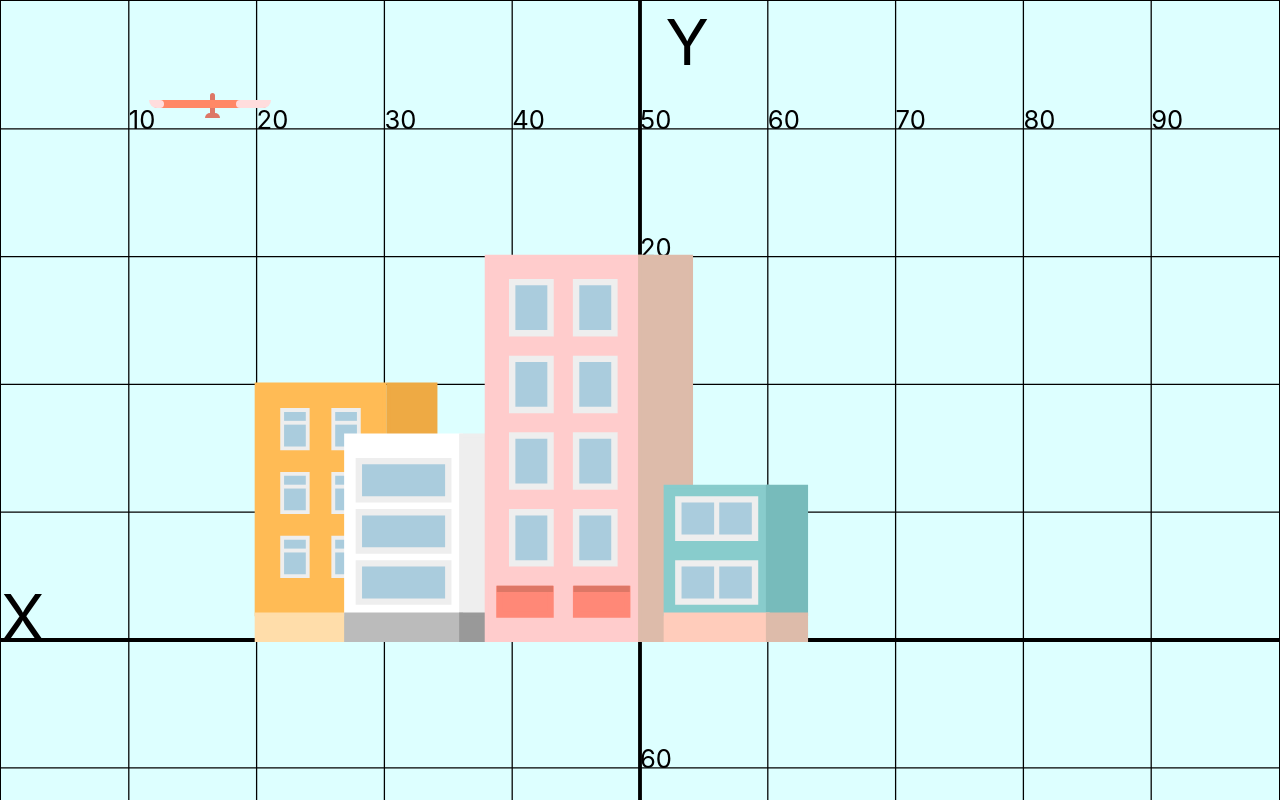
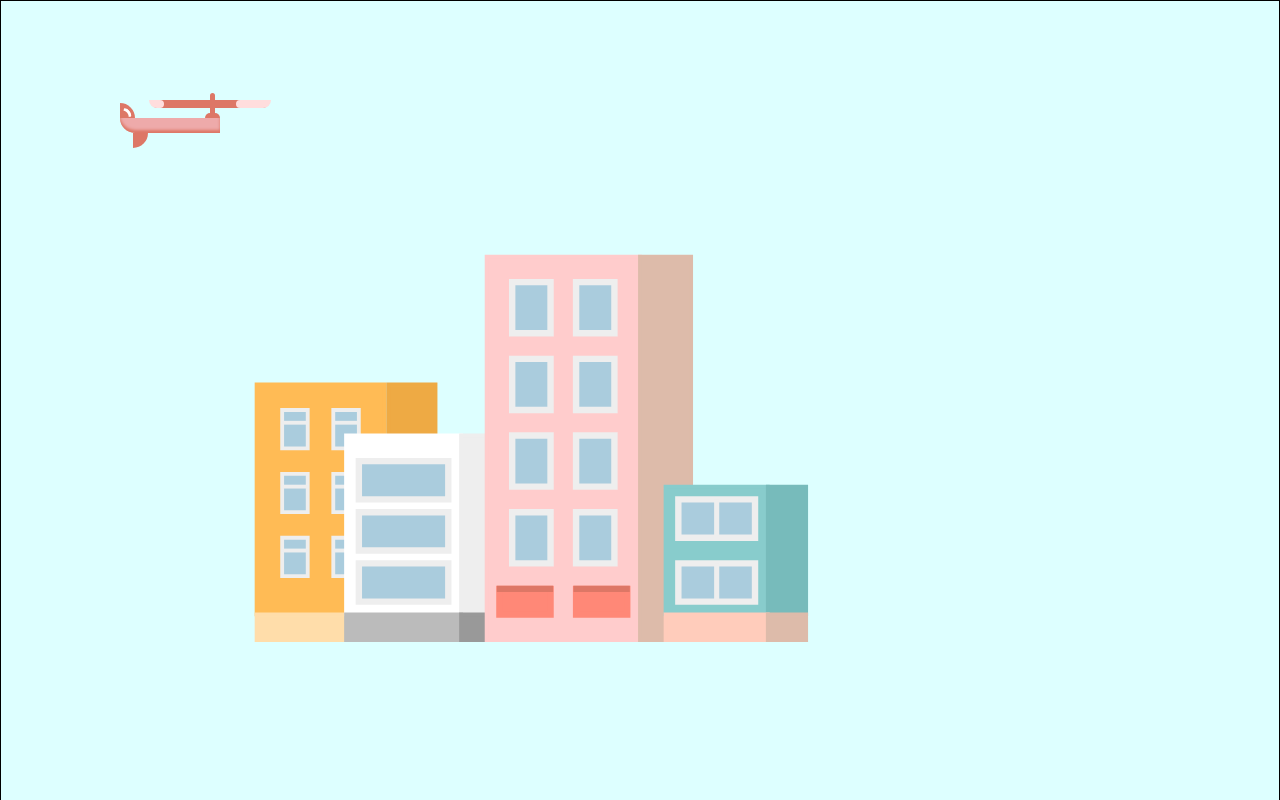
Before and after one commit to deryatanriverdi88/helicopter-illustration, a React (Create React App) app: page / in a window 1280 px wide. Shown: the top 800 px of the page. Built offline with nearby package versions, Linux system fonts and the light colour scheme.

Commit message:
autorotation is done

```diff
--- a/src/App.css
+++ b/src/App.css
@@ -44,6 +44,10 @@
   box-sizing: border-box;
 }
 
+li{
+  list-style: none;
+}
+
 body{
   background: #dff;
 }
@@ -60,7 +64,7 @@ svg{
 .propeller{
   position: relative;
   left: 150px;
-  background: #f86;
+  background: #d76;
   width: 120px;
   height: 8px;
   border-bottom-right-radius: 20px;
@@ -86,7 +90,6 @@ svg{
   border-radius: 10px 0 20px 10px;
 }
 
-
 .stick{
   position: relative;
   top: -15px;
@@ -109,3 +112,45 @@ svg{
   background: #d76;
   border-radius:90px 90px 0 0;
 }
+
+.autorotation {
+ background: #eaa;
+ position: relative;
+ width: 100px;
+ height: 15px;
+ top: -15px;
+ left: 120px;
+ border-bottom-left-radius: 20px;
+ box-shadow: inset 0px -3px 3px #d76;
+}
+
+.autorotation ul li{
+ position: relative;
+ top: -15px;
+ width: 15px;
+ height: 15px;
+ background: #d76;
+ border-top-right-radius: 20px;
+
+}
+
+.autorotation ul li:nth-child(2){
+  top: 0px;
+  left: 13px;
+  transform: rotate(90deg);
+}
+
+.autorotation ul li:nth-child(1):before{
+  content: "";
+  display: inline-block;
+  position: absolute;
+  left: -2px;
+  top: 5px;
+  width: 10px;
+  height: 10px;
+  border-width: 2px 3px 2px 0;
+  border-style: solid;
+  border-color: transparent white transparent transparent;
+  border-radius: 50%;
+  transform: rotate(-40deg);
+}
--- a/src/App.js
+++ b/src/App.js
@@ -9,7 +9,12 @@ function App() {
       <div className="helicopter">
         <div className="propeller"></div>
         <div className="stick"></div>
-        <div className="autorotation"></div>
+        <div className="autorotation">
+          <ul>
+            <li></li>
+            <li></li>
+          </ul>
+        </div>
         <div className="airframe"></div>
         <div className="bottom"></div>
       </div>
@@ -19,7 +24,7 @@ function App() {
       </div>
       <svg viewBox="0 0 100 100">
 
-      <path d="M10 0 V100" stroke-width=".1" stroke="black"/>
+      {/* <path d="M10 0 V100" stroke-width=".1" stroke="black"/>
       <path d="M20 0 V100" stroke-width=".1" stroke="black"/>
       <path d="M30 0 V100" stroke-width=".1" stroke="black"/>
       <path d="M40 0 V100" stroke-width=".1" stroke="black"/>
@@ -60,7 +65,7 @@ function App() {
       <text x="50" y="70" font-size="2"> 70</text>
       <text x="50" y="80" font-size="2"> 80</text>
       <text x="50" y="90" font-size="2"> 90</text>
-      <text x="50" y="100" font-size="2"> 100</text>
+      <text x="50" y="100" font-size="2"> 100</text> */}
 
 
 
```
